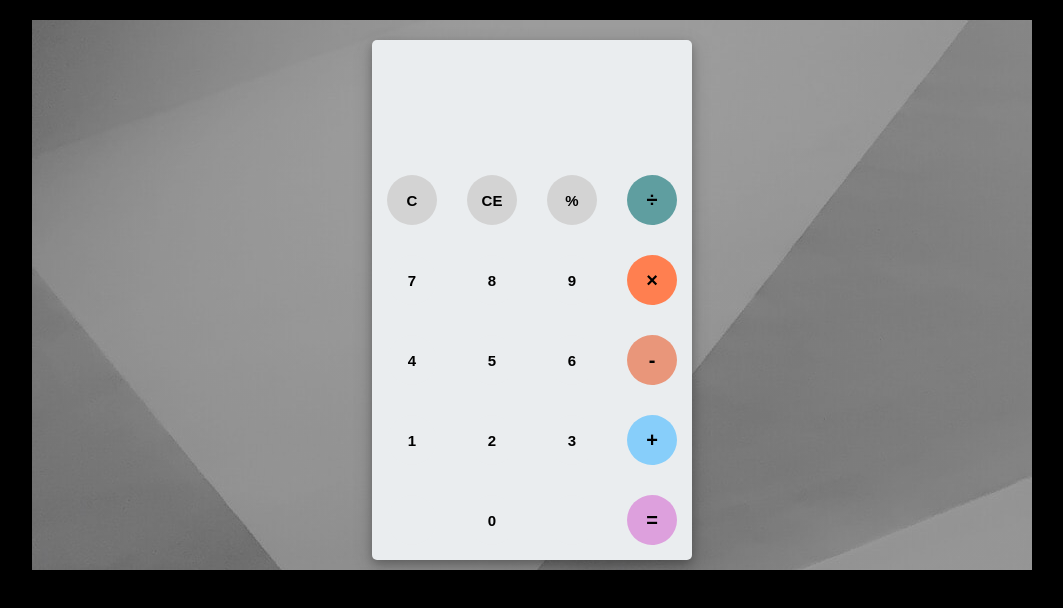
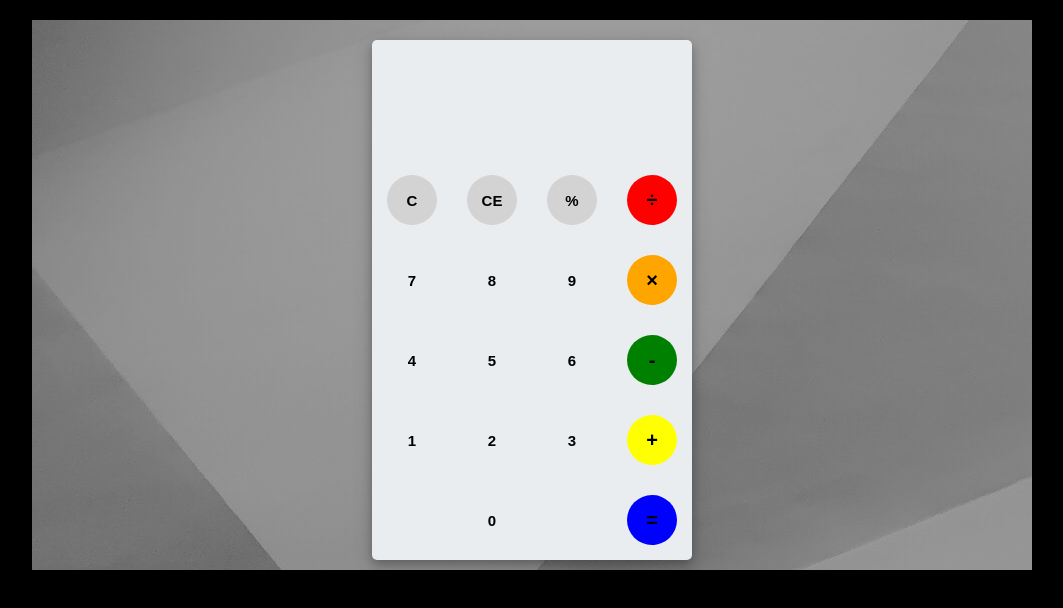
Before and after one commit to trankerry/JS-Calculator, a website: page index.html in a window 1280 px wide. Shown: the whole page, without its empty margins (108-1171 px from the left). Drawn offline with Linux system fonts and the light colour scheme.

Commit message:
changed colors

```diff
--- a/styles.css
+++ b/styles.css
@@ -73,25 +73,25 @@ body{
 
 button:nth-child(4){
     font-size: 20px;
-    background-color: cadetblue;
+    background-color: red;
 }
 
 button:nth-child(8){
     font-size: 20px;
-    background-color: coral;
+    background-color: orange;
 }
 
 button:nth-child(12){
     font-size: 20px;
-    background-color: darksalmon;
+    background-color: green;
 }
 
 button:nth-child(16){
     font-size: 20px;
-    background-color: lightskyblue;
+    background-color: yellow;
 }
 
 button:nth-child(20){
     font-size: 20px;
-    background-color: plum;
+    background-color: blue;
 }
```
